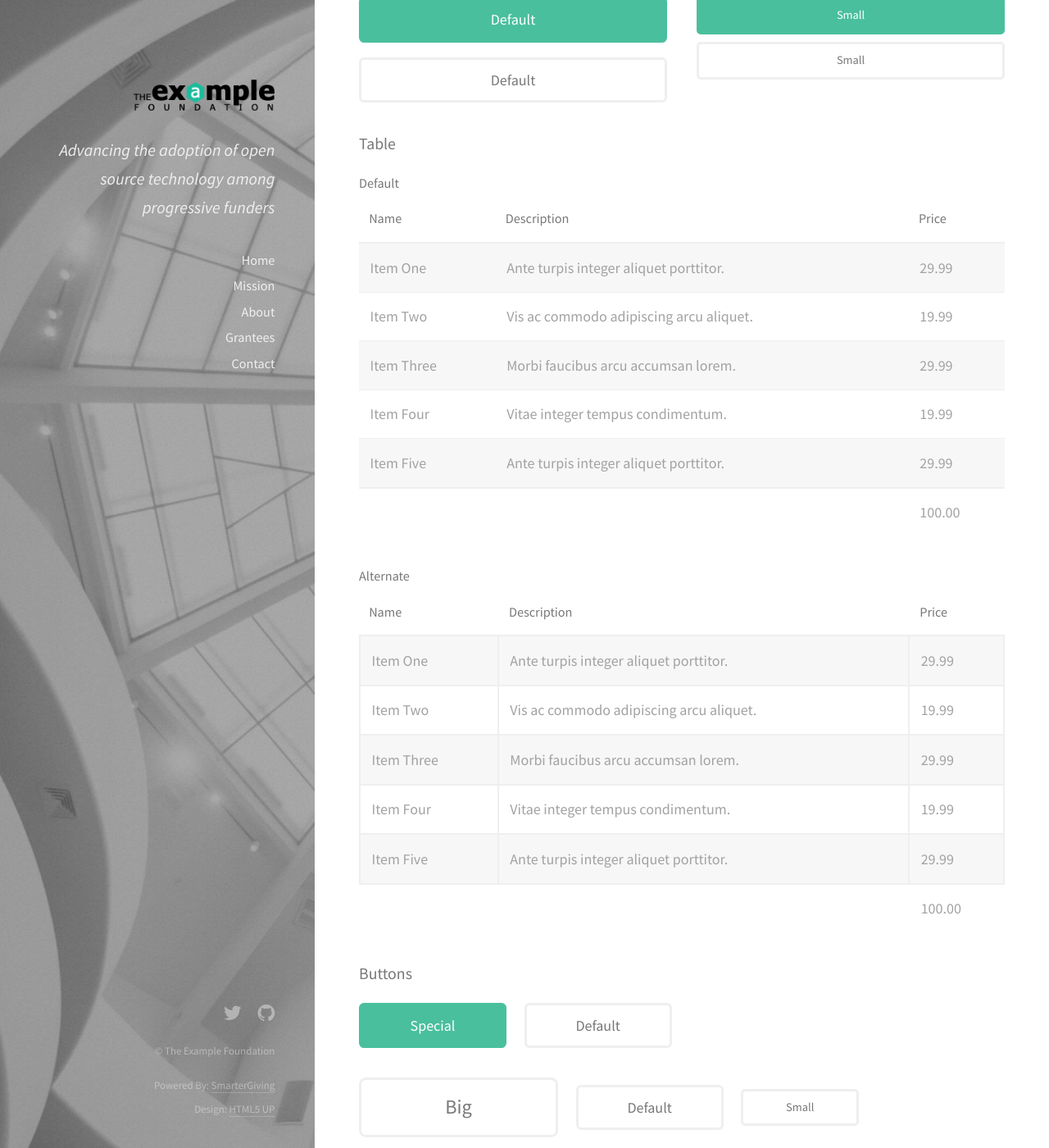
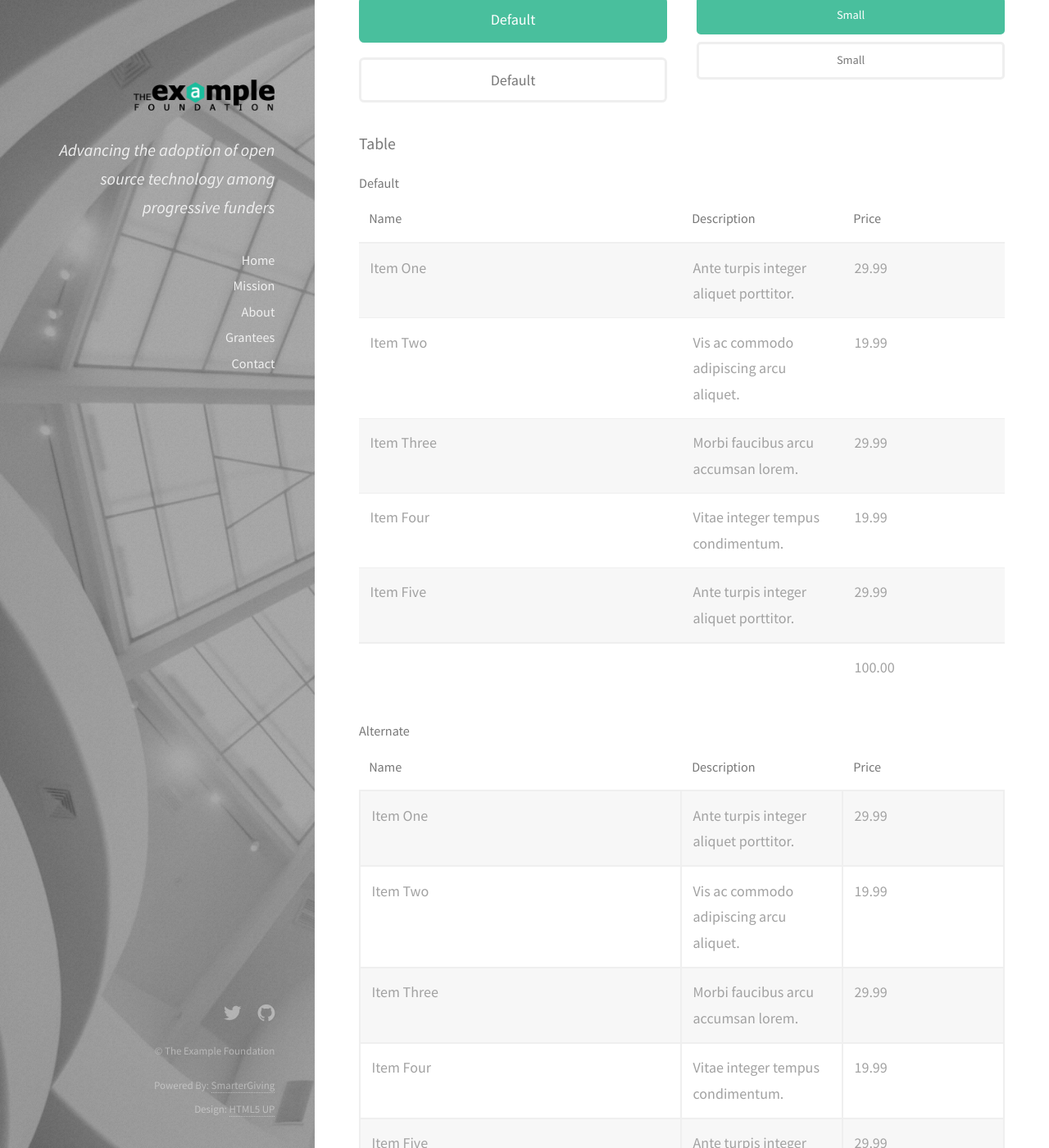
Before and after one commit to smartergiving/foundation-website-template, a Jekyll site: the page built from pages/theme-elements.html, in a window 1280 px wide and 1400 px high, scrolled down 2324 px. Shown: the whole window at 82% size. Built offline with Jekyll 4.4.1, drawn with Linux system fonts in a browser that asks for light colours.

Commit message:
Ensure consistent cell widths across tables [refs #5]

```diff
--- a/assets/css/main.scss
+++ b/assets/css/main.scss
@@ -390,6 +390,30 @@
     min-height: 500px;
   }
 
+@media only screen and (min-width: $screen-xs) {
+
+  table {
+  table-layout: fixed;
+  width: 100%;
+  }
+
+  th, td {
+    &:nth-child(1) {
+      width: 30%;
+    }
+    &:nth-child(2) {
+      width: 15%;
+    }
+    &:nth-child(3) {
+      width: 15%;
+    }
+    &:nth-child(4) {
+      width: 40%
+    }
+  }
+
+}
+
 
 @media only screen and (max-width: $screen-xs) {
 
```
